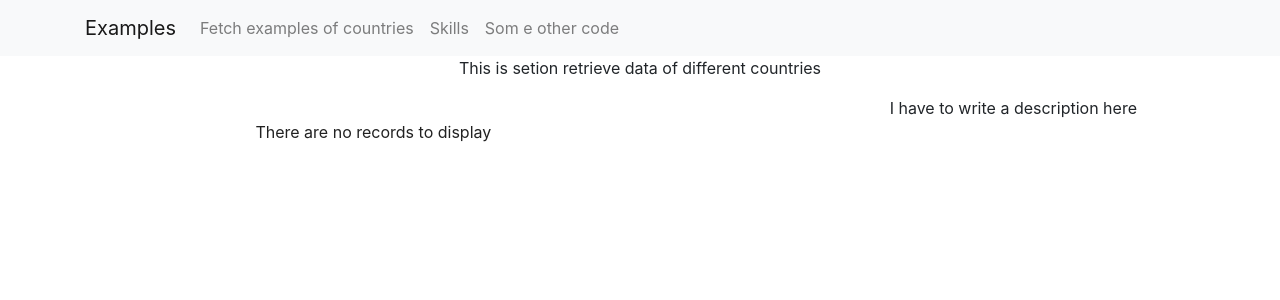
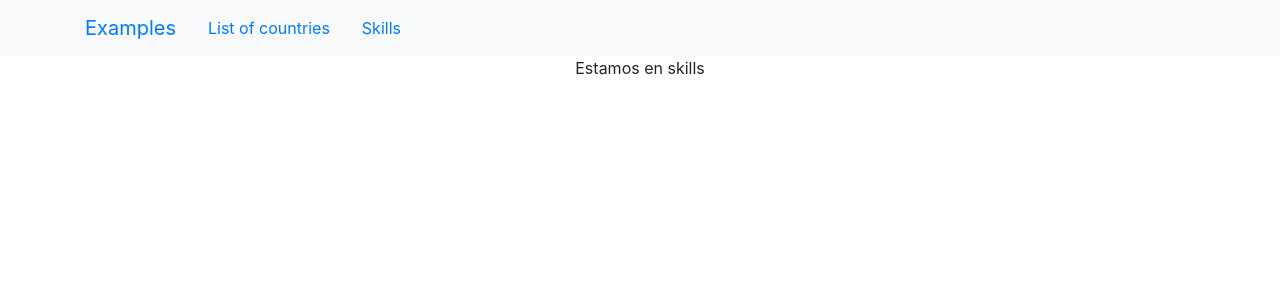
Before and after one commit to fabianib102/Personal-Repo, a React (Create React App) app in the folder my-personal-app/: page /skills in a window 1280 px wide. Shown: the top 300 px of the page. Built offline with nearby package versions, Linux system fonts and the light colour scheme; no server answers.

Commit message:
add react router and header component to split the App component

```diff
--- a/my-personal-app/package.json
+++ b/my-personal-app/package.json
@@ -12,6 +12,7 @@
     "react-bootstrap": "^1.6.1",
     "react-data-table-component": "^6.11.7",
     "react-dom": "^17.0.2",
+    "react-router-dom": "^5.2.0",
     "react-scripts": "4.0.3",
     "styled-components": "^5.3.0",
     "web-vitals": "^1.0.1"
@@ -44,7 +45,6 @@
   "devDependencies": {
     "@cypress/react": "^5.9.1",
     "@cypress/webpack-dev-server": "^1.4.0",
-    "cypress": "^7.6.0",
-    "webpack-dev-server": "^3.11.2"
+    "cypress": "^7.6.0"
   }
 }
--- a/my-personal-app/src/App.js
+++ b/my-personal-app/src/App.js
@@ -1,24 +1,32 @@
 import './App.css';
-import { Navbar, Container, Nav } from 'react-bootstrap';
+import Header from './Components/Header/Header';
 import Fetch from './Components/Fetch/Fetch';
+import Skills from './Components/Skills/Skills';
+import {
+  BrowserRouter as Router,
+  Switch,
+  Route
+} from "react-router-dom";
 
 function App() {
+
+  const routes = (
+    <Switch>
+      <Route exact path="/">
+        <Fetch />
+      </Route>
+      <Route exact path="/skills">
+        <Skills />
+      </Route>
+    </Switch>
+  );
+
   return (
     <div className="App">
-      <Navbar bg="light" expand="lg">
-        <Container>
-          <Navbar.Brand href="#example">Examples</Navbar.Brand>
-          <Navbar.Toggle aria-controls="basic-navbar-nav" />
-          <Navbar.Collapse id="basic-navbar-nav">
-            <Nav className="me-auto">
-              <Nav.Link href="tables">Fetch examples of countries</Nav.Link>
-              <Nav.Link href="skills">Skills</Nav.Link>
-              <Nav.Link href="other-codes">Som  e other code</Nav.Link>
-            </Nav>
-          </Navbar.Collapse>
-        </Container>
-      </Navbar>
-      <Fetch />
+      <Router>
+        <Header />
+        {routes}
+      </Router>
     </div>
   );
 }
--- a/my-personal-app/src/Components/Fetch/Fetch.js
+++ b/my-personal-app/src/Components/Fetch/Fetch.js
@@ -48,6 +48,13 @@ const Fetch = () => {
       cell: row => <span>{row.population}</span>,
       center: true
     },
+    {
+      name: "Details",
+      selector: "detail",
+      sortable: false,
+      cell: row => <span href="">Detail</span>,
+      center: true
+    },
   ];
 
   return (
--- /dev/null
+++ b/my-personal-app/src/Components/Header/Header.js
@@ -0,0 +1,20 @@
+import React from 'react';
+import { Navbar, Container, Nav } from 'react-bootstrap';
+import { Link } from "react-router-dom";
+
+function Header() {
+  return (
+    <Navbar bg="light" expand="lg">
+      <Container>
+        <Navbar.Brand><Link to="/">Examples</Link></Navbar.Brand>
+        <Navbar.Toggle aria-controls="basic-navbar-nav" />
+        <Navbar.Collapse id="basic-navbar-nav">
+            <Link className="nav-link" to="/">List of countries</Link>
+            <Link className="nav-link" to="/skills">Skills</Link>
+        </Navbar.Collapse>
+      </Container>
+    </Navbar>
+  );
+}
+
+export default Header;
--- /dev/null
+++ b/my-personal-app/src/Components/Skills/Skills.js
@@ -0,0 +1,11 @@
+import React from 'react';
+
+function Skills() {
+  return (
+    <div>
+      Estamos en skills
+    </div>
+  );
+}
+
+export default Skills;
```
Also changed, not shown: 1 other file (tests, documents, lock files or other folders).
